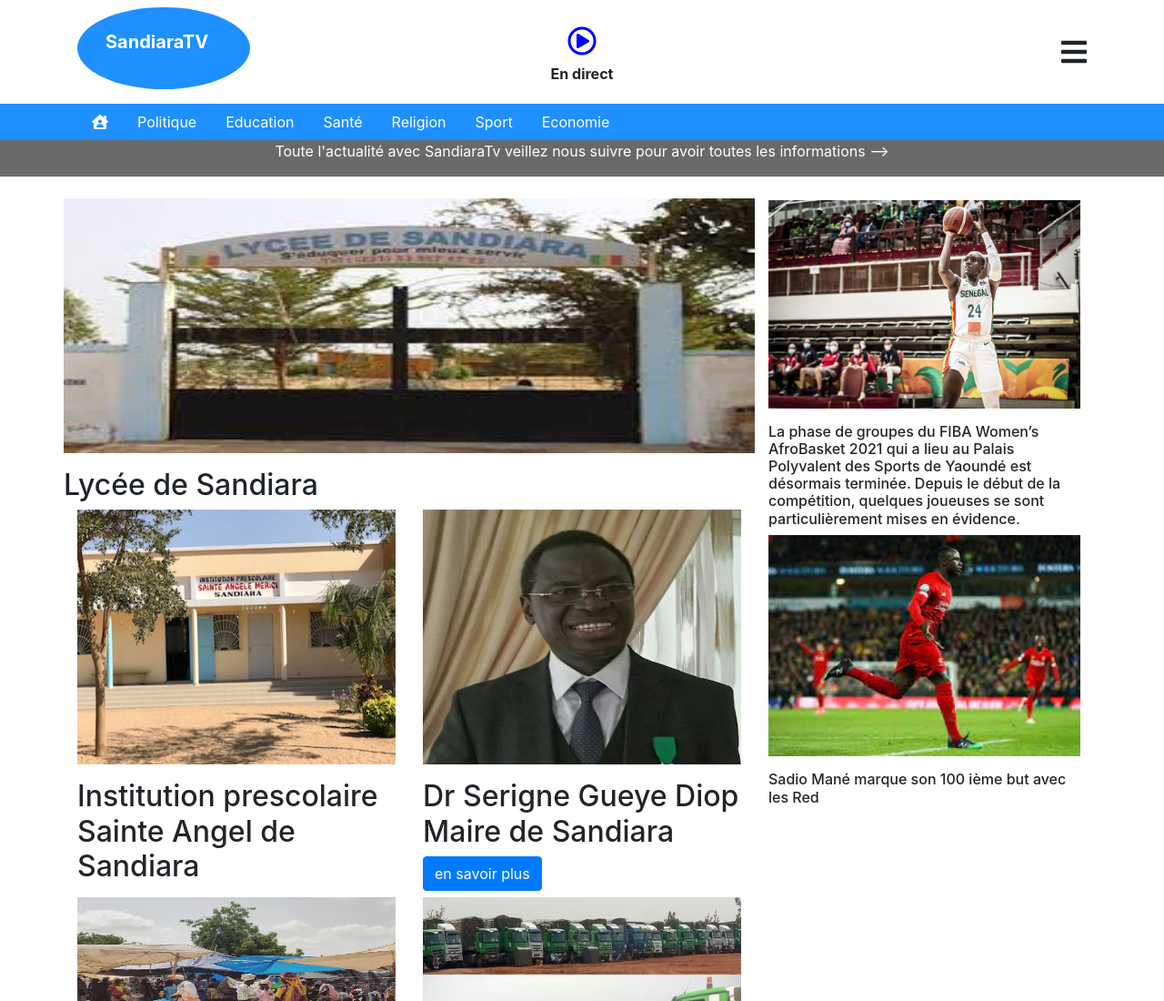
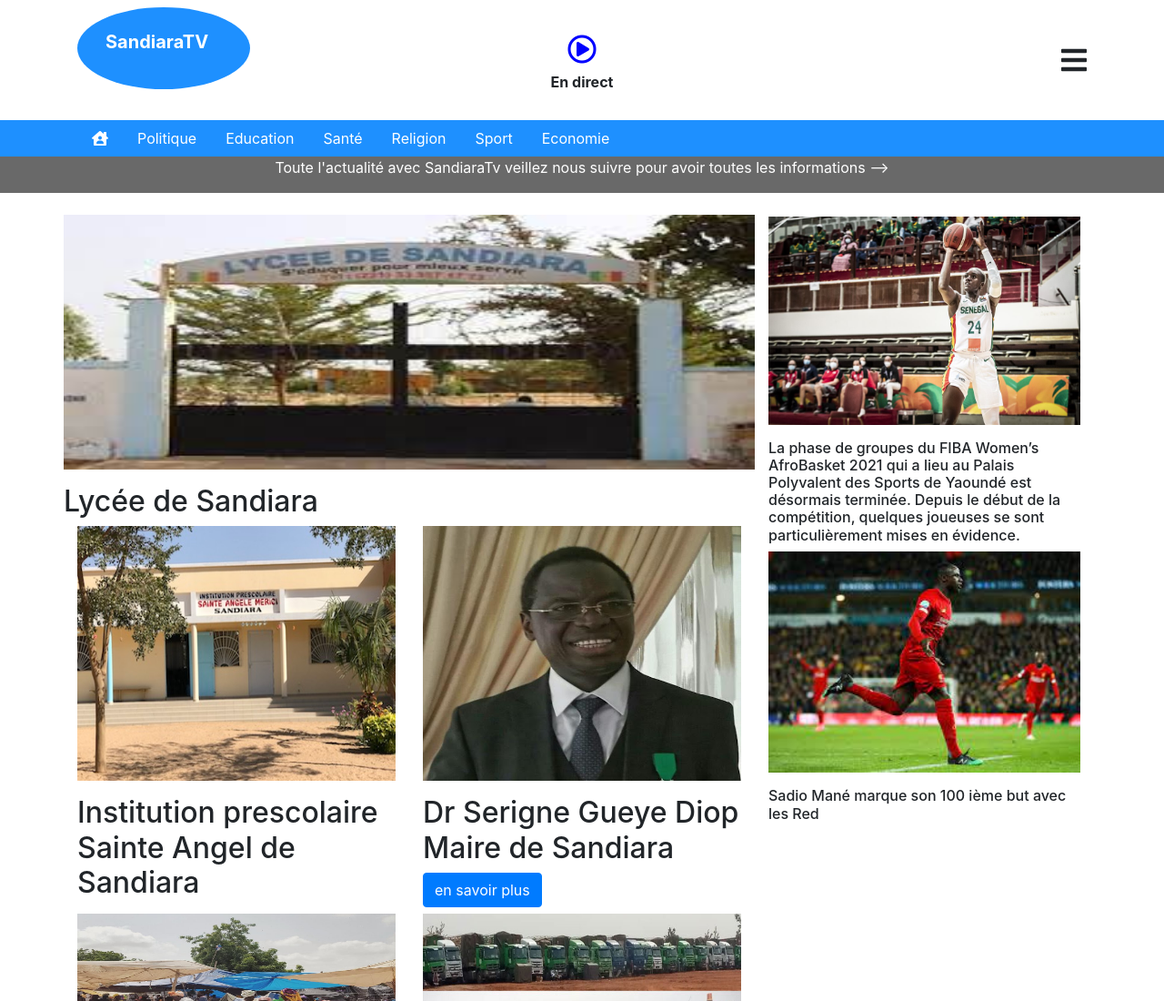
Before and after one commit to biramend/SandiaraTv, a plain HTML site: page index.html in a window 1280 px wide. Shown: the top 1100 px of the page at 91% size. Drawn offline with nearby package versions, Linux system fonts and the light colour scheme.

Commit message:
quatrième commit

```diff
--- a/css/style.css
+++ b/css/style.css
@@ -5,6 +5,9 @@
 }
 .videos{
     padding: 10px;
+}
+.vido{
+    padding: 30px;
 }
 .site-nav-bar{
     /* border: 2px solid chocolate;    */
--- a/index.html
+++ b/index.html
@@ -15,11 +15,11 @@
         <div class="container">
             <div class="row">
                 <div class="col-4">
-                    <div class="logo mb-3 mt-2">
+                    <div class="logo mb-3 mt-2 ">
                         <span ><a class="nav-link" href="index.html">SandiaraTV</a> </span>
                     </div>
                 </div>
-                <div class="col-4 text-center my-auto">
+                <div class="col-4 text-center my-auto vido">
                    <a class="nav-link" href="video.html"> <i style="color: blue;" class="far fa-play-circle fa-2x"></i></a>
                     <b>En direct</b>
                 </div>
```
Also changed, not shown: video.html (+1 -1 lines).
